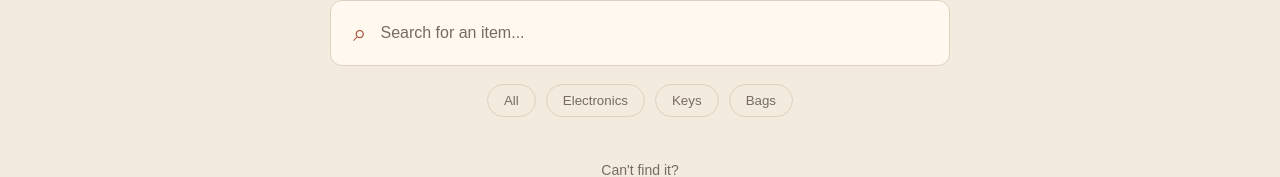
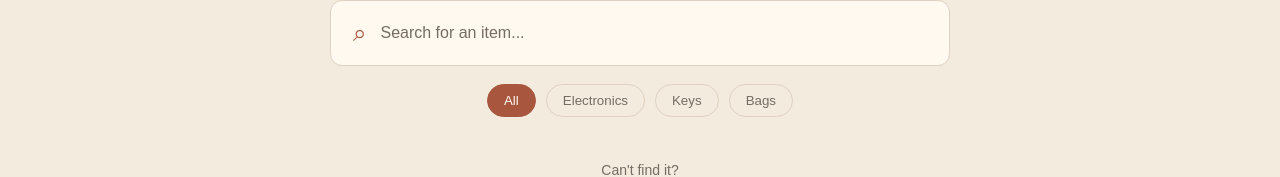
Before and after one commit to sowmyadurga08-ctrl/Lost-and-Found, a React (Vite) app in the folder lost-and-found/: page / in a window 1280 px wide. Shown: the part 488-665 px from the top of the page. Built offline with nearby package versions, Linux system fonts and the light colour scheme.

Commit message:
Add search and category filtering

```diff
--- a/lost-and-found/src/App.css
+++ b/lost-and-found/src/App.css
@@ -352,3 +352,9 @@
   font-size: 14px;
   line-height: 1.6;
 }
+
+.categories button.active {
+  background: #a9563f;
+  border-color: #a9563f;
+  color: #fff9ef;
+}
--- a/lost-and-found/src/App.jsx
+++ b/lost-and-found/src/App.jsx
@@ -3,6 +3,7 @@ import './App.css'
 
 function App() {
   const [search, setSearch] = useState('')
+  const [category, setCategory] = useState('All')
     const items = [
     {
       name: 'iPhone',
@@ -26,9 +27,12 @@ function App() {
       category: 'Electronics'
     }
   ]
-    const filteredItems = items.filter((item) =>
-    item.name.toLowerCase().includes(search.toLowerCase())
-  )
+    const filteredItems = items.filter((item) => {
+      const matchesSearch = item.name.toLowerCase().includes(search.toLowerCase())
+      const matchesCategory = category === 'All' || item.category === category
+
+      return matchesSearch && matchesCategory
+    })
 
   return (
     <div className="app">
@@ -69,11 +73,34 @@ function App() {
           </div>
 
           <div className="categories">
-            <button>All</button>
-            <button>Electronics</button>
-            <button>Keys</button>
-            <button>Bags</button>
-          </div>
+            <button
+              className={category === 'All' ? 'active' : ''}
+              onClick={() => setCategory('All')}
+            >
+              All
+              </button>
+
+              <button
+              className={category === 'Electronics' ? 'active' : ''}
+              onClick={() => setCategory('Electronics')}
+         >
+              Electronics
+          </button>
+
+          <button
+            className={category === 'Keys' ? 'active' : ''}
+            onClick={() => setCategory('Keys')}
+        >
+          Keys
+        </button>
+
+        <button
+          className={category === 'Bags' ? 'active' : ''}
+          onClick={() => setCategory('Bags')}
+        >
+          Bags
+        </button>
+      </div>
 
           <p className="report-text">Can't find it?</p>
 
```
